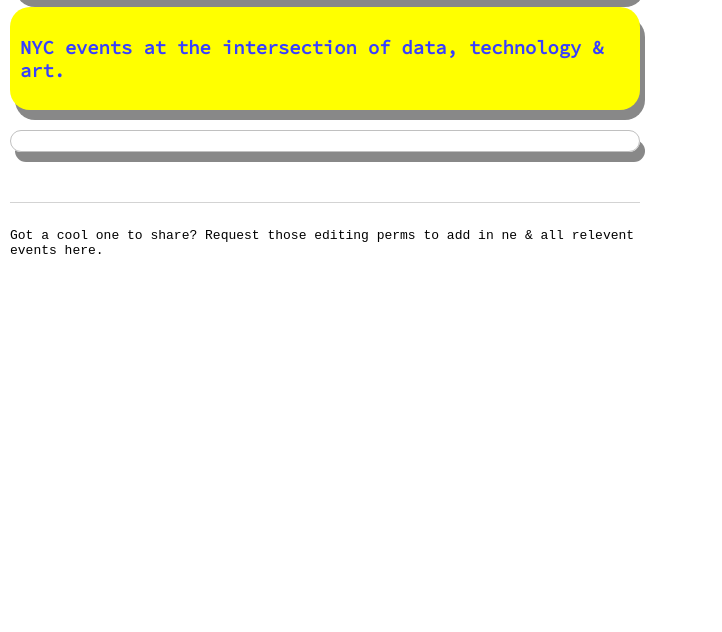
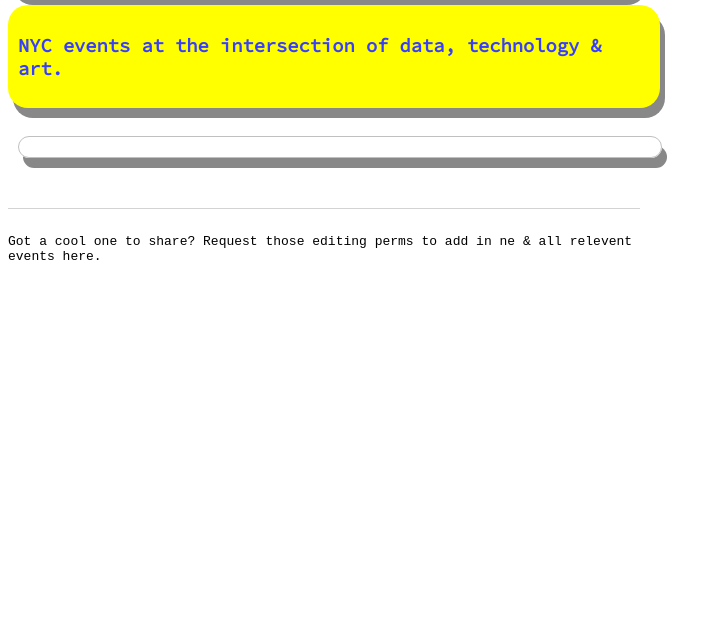
Before and after one commit to eveahe/dart-listings, a website: page views/index.html in a window 1280 px wide. Shown: the part 168-800 px from the top of the page, without its empty margins (0-722 px from the left). Drawn offline with nearby package versions, Linux system fonts and the light colour scheme; no server answers; a web font is replaced by a local one.

Commit message:
⏱🦀 Checkpoint ./public/client.js:518198/364 ./public/style.css:518198/1865 ./views/index.html:518198/38

```diff
--- a/public/style.css
+++ b/public/style.css
@@ -1,5 +1,4 @@
 /* styles */
-/* called by your view template */
 
 /*Designing for cell phones*/
 @media only screen and (max-width: 600px) {
@@ -11,11 +10,7 @@
   }
 }
 
-* {
-  box-sizing: border-box;
-}
-
-body {
+main {
   font-family: 'Source Code Pro', monospace;
   margin: 10px;
   color: black;
@@ -38,37 +33,12 @@
   font-size:80px;
   margin:30px;
   font-family: 'Plaster', cursive;
-/*   padding:24px; */
 }
 
 h3 {
   color: #373fff;
   font-family: 'Source Code Pro', monospace;
 }
-
-#eventDetails {
-  font-family: monospace;
-  color: black;
-
-}
-
-.eventDate {
-  font-size: 16px;
-  margin-top: 10px;
-}
-
-/* .eventName {
-  color: cornflowerblue;
-} */
-
-.eventDescription {
-  font-size: 12px;
-}
-
-.eventLocale {
-  font-weight: bold;
-}
-
 
 
 footer {
@@ -84,15 +54,10 @@
   color: black;
 }
 
-/* footer > a {
-  color: #BBBBBB;
-} */
-
 .eventLink {
     display: inline-block;
     color: #000;
     text-decoration: none;
-/*     margin-bottom: 10px; */
 }
 
 .eventLink:hover {
@@ -103,36 +68,27 @@
   background-color: yellow;
 }
 
-/* .eventLink::after {
-    content: '';
-    display: block;
-    width: 0;
-    height: 2px;
-    background: #000;
-    transition: width .3s;
-    text-decoration: none;
+#eventDetails {
+  font-family: monospace;
+  color: black;
 }
 
-.eventLink:hover::after {
-    width: 100%;
-    transition: width .3s;
-    text-decoration: none;
-} */
+.eventDate {
+  font-size: 16px;
+  margin-top: 10px;
+}
 
-/* test animation for the second header */
-/* @keyframes example {
-    0%   {background-color:#373fff}
-    25%  {background-color:#5e65ff}
-    50%  {background-color:#858aff}
-    75%  {background-color:#adb0ff}
-    100% {background-color:#d4d6ff}
-} */
+.eventDescription {
+  font-size: 12px;
+}
 
-.testAnimation {
+.eventLocale {
+  font-weight: bold;
+}
+
+.subHeader {
   background-color: yellow;
   box-shadow: 5px 10px #888888;
-/*   animation-name: example;
-  animation-duration: 12s; */
   border-radius: 20px 20px;
   margin-top: 10px;
   padding: 10px;
@@ -152,7 +108,9 @@
 .FontBulge:hover {
   -webkit-animation: FontBulge 1s;
   -moz-animation: FontBulge 1s;
+  color: red;
   }}
+
 @-webkit-keyframes FontBulge {
   0% {
     font-size: 60px;
--- a/views/index.html
+++ b/views/index.html
@@ -17,7 +17,7 @@
       </h1>
       </div>
     </header>
-      <div class="testAnimation">
+      <div class="subHeader">
       <h3>
         NYC events at the intersection of data, technology & art.
       </h3>
```
Also changed, not shown: public/client.js (+1 -12 lines).
